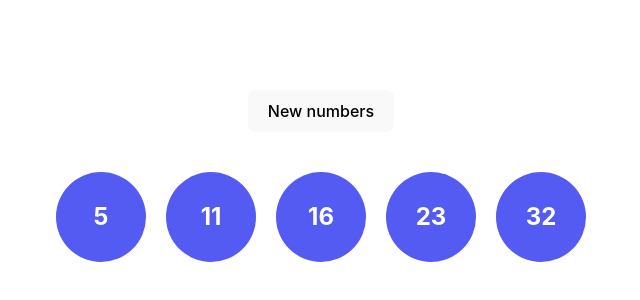
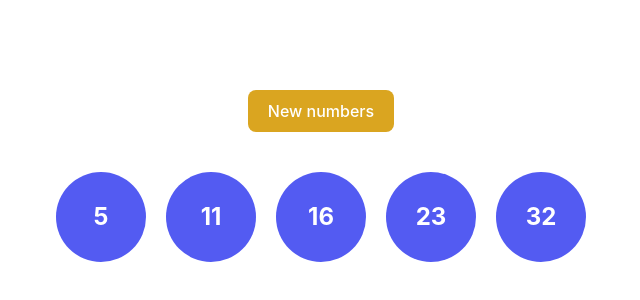
Before and after one commit to dmatkulov/homeWork-51, a React (Vite) app: page / in a window 1280 px wide. Shown: the part 224-524 px from the top of the page, without its empty margins (319-959 px from the left). Built offline with nearby package versions, Linux system fonts and the light colour scheme; the HTML template or start-up script is replaced by a standard one.

Commit message:
fix: add className to button

```diff
--- a/src/App.tsx
+++ b/src/App.tsx
@@ -9,7 +9,7 @@ function App() {
   const changeNumbers = () => {
     const newArr: number[] = [];
     for (let i = 0; newArr.length < 5; i++) {
-      let randomNumber = Math.floor(Math.random() * 32) + 5;
+      const randomNumber = Math.floor(Math.random() * 32) + 5;
       if (newArr.indexOf(randomNumber) === -1) {
         newArr.push(randomNumber);
       }
@@ -21,7 +21,7 @@ function App() {
   return (
     <div className="App">
       <div>
-        <button onClick={changeNumbers}>New numbers</button>
+        <button onClick={changeNumbers} className="btn">New numbers</button>
       </div>
       <div className="wrapper">
         <Circle value={number[0]}/>
```
